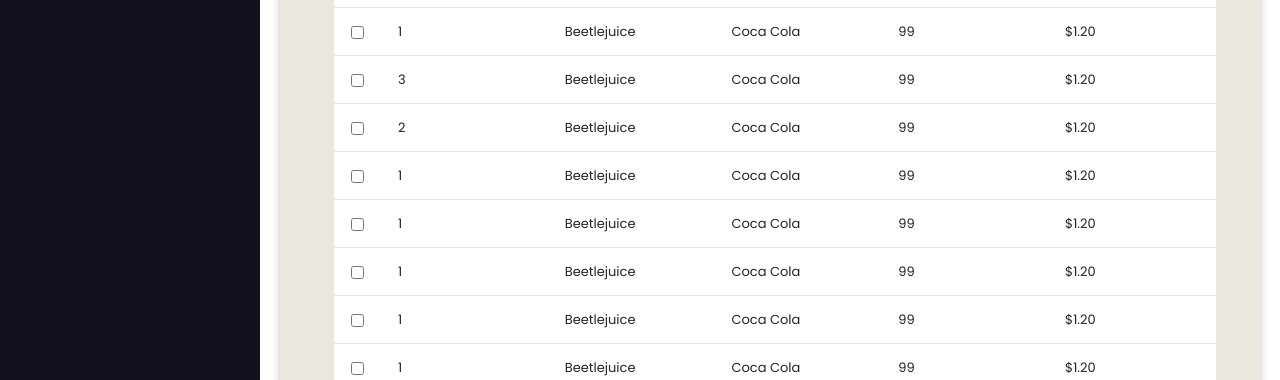
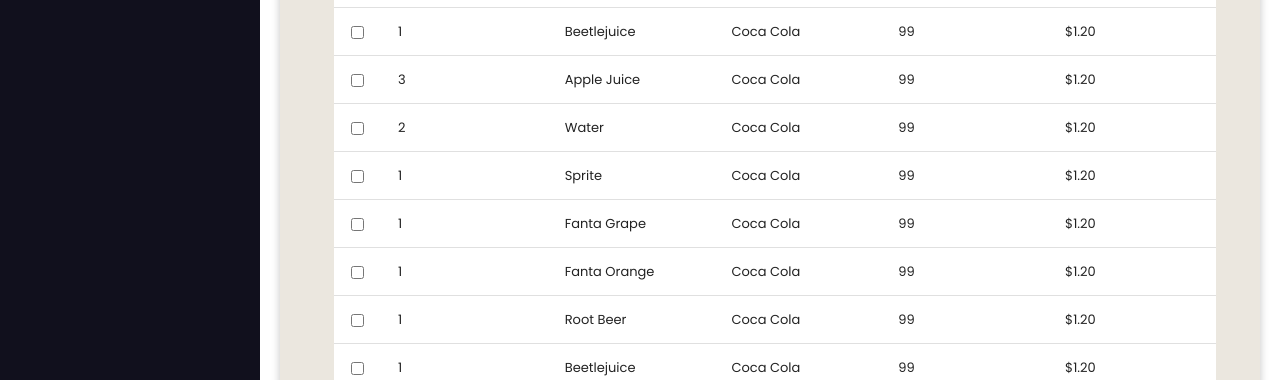
Before and after one commit to kendricktty/simplylogs, a React (Create React App) app in the folder inventoryapp-frontend/: page /inventory in a window 1280 px wide. Shown: the part 339-719 px from the top of the page. Built offline with nearby package versions, Linux system fonts and the light colour scheme.

Commit message:
added different datas

```diff
--- a/inventoryapp-frontend/src/components/InventoryTable.js
+++ b/inventoryapp-frontend/src/components/InventoryTable.js
@@ -55,42 +55,42 @@
     },
     {
         productId: 3,
-        productName: 'Beetlejuice',
+        productName: 'Apple Juice',
         supplier: 'Coca Cola',
         quatity: 99,
         price: "$1.20"
     },
     {
         productId: 2,
-        productName: 'Beetlejuice',
+        productName: 'Water',
         supplier: 'Coca Cola',
         quatity: 99,
         price: "$1.20"
     },
     {
         productId: 1,
-        productName: 'Beetlejuice',
+        productName: 'Sprite',
         supplier: 'Coca Cola',
         quatity: 99,
         price: "$1.20"
     },
     {
         productId: 1,
-        productName: 'Beetlejuice',
+        productName: 'Fanta Grape',
         supplier: 'Coca Cola',
         quatity: 99,
         price: "$1.20"
     },
     {
         productId: 1,
-        productName: 'Beetlejuice',
+        productName: 'Fanta Orange',
         supplier: 'Coca Cola',
         quatity: 99,
         price: "$1.20"
     },
     {
         productId: 1,
-        productName: 'Beetlejuice',
+        productName: 'Root Beer',
         supplier: 'Coca Cola',
         quatity: 99,
         price: "$1.20"
```
